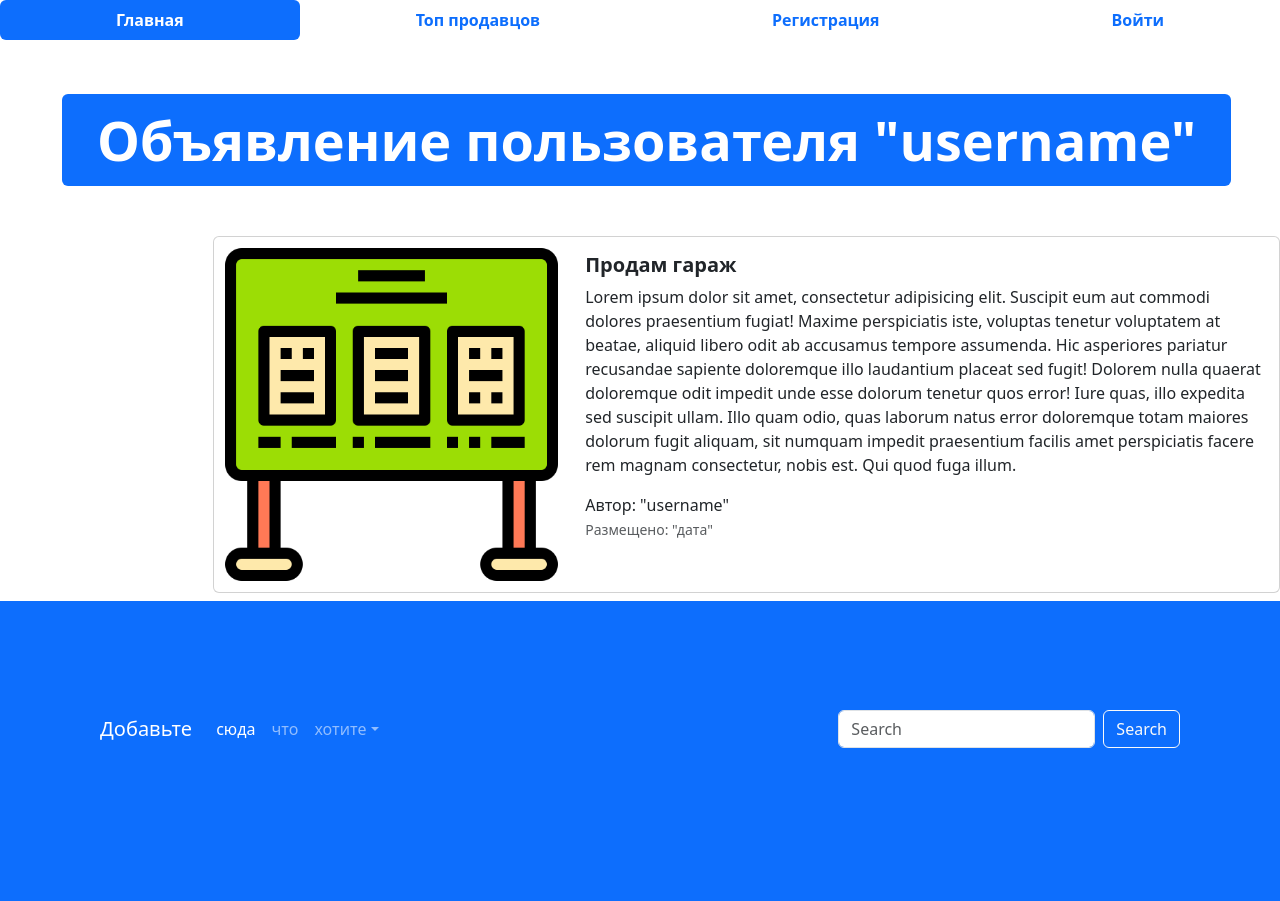
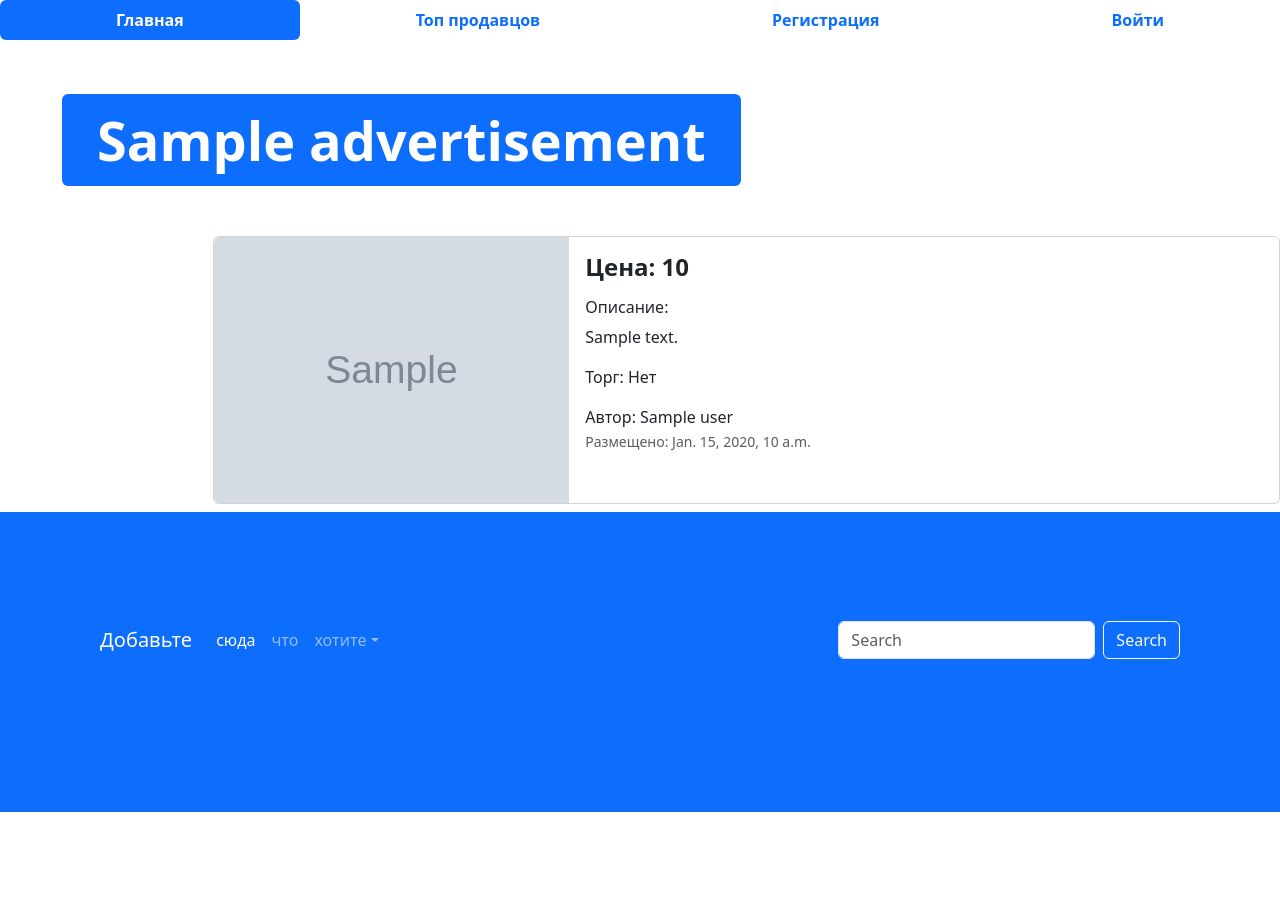
Before and after one commit to Daniil807/module4, a Django app: template lesson4/templates/app_advertisement/advertisement.html in a window 1280 px wide. After the commit the page ends 812 px from the top, so only its background shows below. Run offline with Django 3.2, Linux system fonts and the light colour scheme; the template is opened without the code that fills it: most values are stand-ins (such as "Sample title", 1, 10 or a date in 2020); grey boxes marked "Sample" are stand-in pictures; some libraries are stand-ins or nearby versions.

Commit message:
Это конец?
Надеюсь, в дальнейшем я найду силы улучшать этот сайт

```diff
--- a/lesson4/app_auth/views.py
+++ b/lesson4/app_auth/views.py
@@ -1,9 +1,11 @@
 from django.shortcuts import redirect, render
 from django.contrib.auth import authenticate, login, logout
 from django.contrib import messages
-from django.urls import reverse
+from django.contrib.auth.decorators import login_required
+from django.urls import reverse, reverse_lazy
 from .forms import UserRegister
 
+@login_required(login_url= reverse_lazy('login'))
 def profile_view(request):
     return render(request, 'app_auth/profile.html')
 
@@ -11,7 +13,6 @@ def register_view(request):
     if request.method == 'GET':
         form = UserRegister()
         return render(request, 'app_auth/register.html', {'form': form})
-
     if request.method == 'POST':
         form = UserRegister(request.POST)
         if form.is_valid():
--- a/lesson4/app_lesson4/models.py
+++ b/lesson4/app_lesson4/models.py
@@ -1,5 +1,6 @@
 from django.db import models
 from django.contrib import admin
+from django.urls import reverse
 from django.utils.html import format_html
 from django.contrib.auth import get_user_model
 
@@ -13,7 +14,7 @@ class Advertisement(models.Model):
     create_at = models.DateTimeField("создано в",auto_now_add=True)
     updated_at = models.DateTimeField(auto_now=True)
     user = models.ForeignKey(User, verbose_name='пользователь', on_delete=models.CASCADE)
-    image = models.ImageField(verbose_name='изображение', upload_to='advertisements/')
+    image = models.ImageField(verbose_name='изображение', upload_to='advertisements/', blank=True)
 
     @admin.display(description='дата создания')
     def created_date(self):
@@ -44,3 +45,6 @@ class Advertisement(models.Model):
         return f"Advertisement(id+{self.id}, title+{self.title}, price+{self.price})"
     class Meta:
         db_table = "advertisements"
+
+    def get_absolute_url(self):
+        return reverse('adv-detail', kwargs={'pk':self.pk})
--- a/lesson4/app_lesson4/urls.py
+++ b/lesson4/app_lesson4/urls.py
@@ -1,9 +1,9 @@
 from django.urls import path
-from .views import index, top_sellers, advertisement_post, advertisement
+from .views import index, top_sellers, advertisement_post, redir_adv
 
 urlpatterns = [
     path('',index, name='main-page'),
     path('top-sellers/', top_sellers, name= 'top-sellers'),
     path('advertisement-post/', advertisement_post, name='adv-post'),
-    path('advertisement/', advertisement, name='adv')
+    path('advertisement/<int:pk>', redir_adv, name='adv-detail'),
 ]
--- a/lesson4/templates/app_advertisement/advertisement.html
+++ b/lesson4/templates/app_advertisement/advertisement.html
@@ -47,7 +47,7 @@
   </ul>
   <div class="container" style="margin: 50px;">
     <div class="display-2">
-      <span class="badge bg-primary">Объявление пользователя "username"</span>
+      <span class="badge bg-primary">{{advertisement.title}}</span>
     </div>
   </div>
   <div class="col offset-2">
@@ -55,27 +55,23 @@
       <div class="row g-0">
         <div class="col-md-4">
           <a href="#" class="nav-link">
-            <img src="img/adv.png" class="img-fluid rounded-start" alt="Card title">
+            <img src="{% if advertisement.image %}{{advertisement.image.url}}{% else %}{% static 'img/adv.png' %}{% endif %}" class="img-fluid rounded-start" alt="Card title">
           </a>
         </div>
         <div class="col">
           <div class="card-body">
-            <h5 class="card-title">
-              <a href="#" class="nav-link"><strong>Продам гараж</strong></a>
-            </h5>
+            <h4 class="card-title">
+              <a href="#" class="nav-link"><strong>Цена: {{advertisement.price}}</strong></a>
+            </h4>
             <p class="card-text">
-              Lorem ipsum dolor sit amet, consectetur adipisicing elit. Suscipit eum aut commodi dolores
-              praesentium fugiat! Maxime perspiciatis iste, voluptas tenetur voluptatem at beatae, aliquid
-              libero odit ab accusamus tempore assumenda.
-              Hic asperiores pariatur recusandae sapiente doloremque illo laudantium placeat sed fugit!
-              Dolorem nulla quaerat doloremque odit impedit unde esse dolorum tenetur quos error! Iure
-              quas, illo expedita sed suscipit ullam.
-              Illo quam odio, quas laborum natus error doloremque totam maiores dolorum fugit aliquam, sit
-              numquam impedit praesentium facilis amet perspiciatis facere rem magnam consectetur, nobis
-              est. Qui quod fuga illum.
+              <h6>Описание:</h6>
+              {{advertisement.description}}
             </p>
-            <span>Автор: "username"</span>
-            <p class="card-text"><small class="text-muted">Размещено: "дата"</small></p>
+            <p class="card-text">
+              Торг: {% if advertisement.auction == True %} Возможен {% else %} Нет {% endif %}
+            </p>
+            <span>Автор: {{advertisement.user}}</span>
+            <p class="card-text"><small class="text-muted">Размещено: {{advertisement.create_at}}</small></p>
           </div>
         </div>
       </div>
```
Also changed, not shown: lesson4/app_lesson4/views.py (+26 -6 lines), lesson4/templates/app_advertisement/index.html (+6 -8 lines), lesson4/templates/app_advertisement/top-sellers.html (+4 -16 lines), lesson4/db.sqlite3, lesson4/media/advertisements/724209_936x530.jpg (added), lesson4/media/advertisements/chernobylite-stalker-stalker-chernobyl-ak47-kalash_gk8PjX1.jpg (added), lesson4/media/advertisements/poland.jpg (added), lesson4/media/advertisements/s-t-a-l-k-e-r-2-stalker-2-stalker-2-stalker-art-cheburashka.jpg (added).
